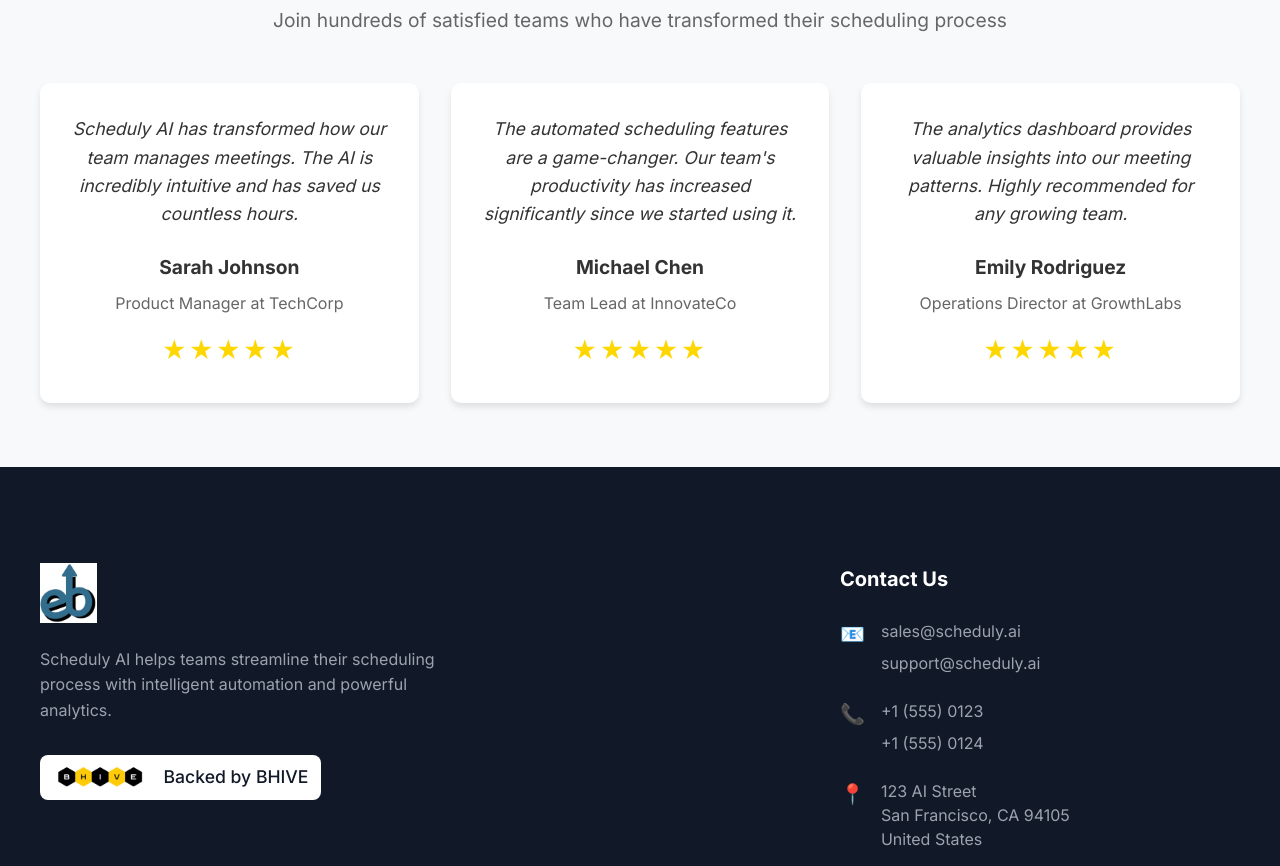
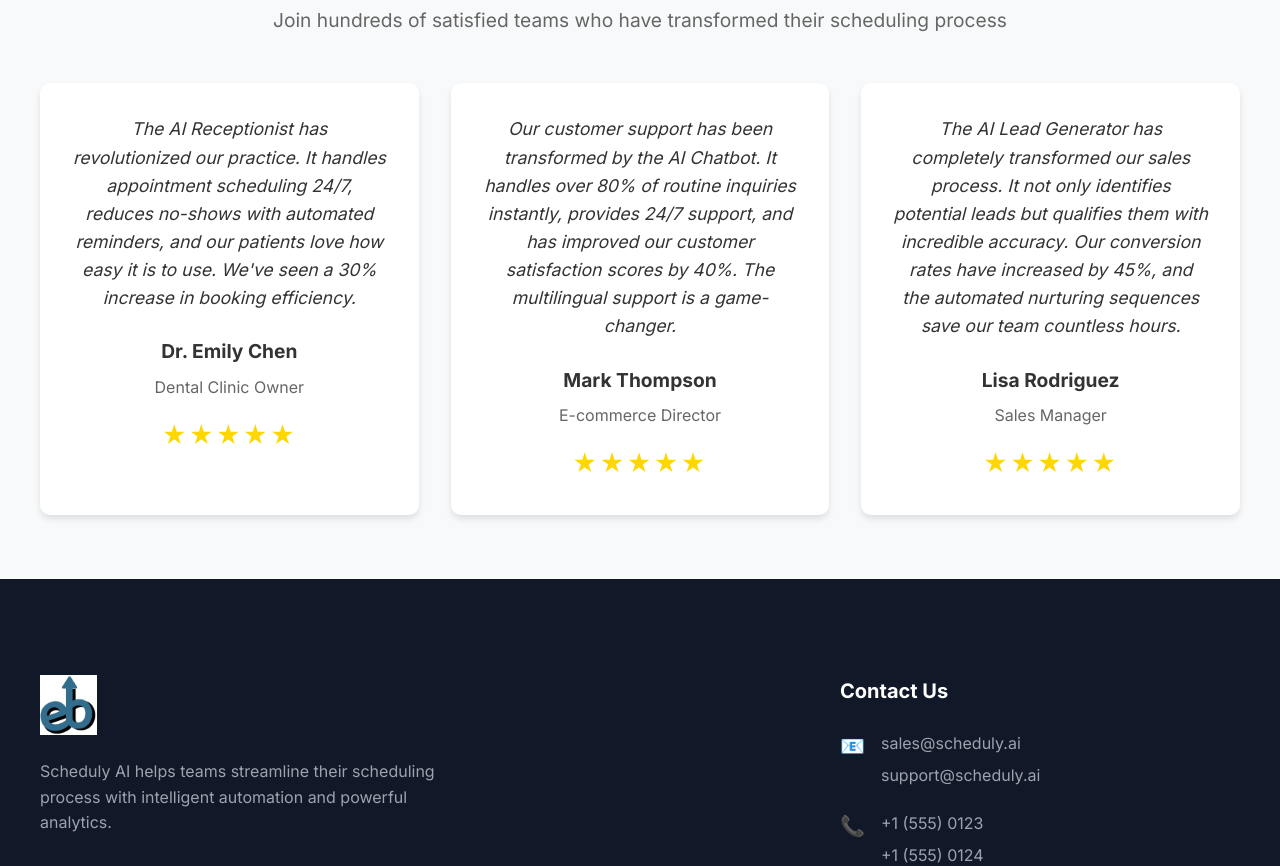
Before and after one commit to Jannatt22/Scheduly-AI, a React (Create React App) app: page / in a window 1280 px wide. Shown: the part 2592-3458 px from the top of the page. Built offline with nearby package versions, Linux system fonts and the light colour scheme.

Commit message:
Update testimonials with new reviews from Dr. Emily Chen, Mark Thompson, and Lisa Rodriguez

```diff
--- a/src/App.tsx
+++ b/src/App.tsx
@@ -224,21 +224,21 @@ const BenefitsSection = () => {
 const TestimonialsSection = () => {
   const testimonials = [
     {
-      text: "Scheduly AI has transformed how our team manages meetings. The AI is incredibly intuitive and has saved us countless hours.",
-      author: "Sarah Johnson",
-      role: "Product Manager at TechCorp",
+      text: "The AI Receptionist has revolutionized our practice. It handles appointment scheduling 24/7, reduces no-shows with automated reminders, and our patients love how easy it is to use. We've seen a 30% increase in booking efficiency.",
+      author: "Dr. Emily Chen",
+      role: "Dental Clinic Owner",
       rating: 5
     },
     {
-      text: "The automated scheduling features are a game-changer. Our team's productivity has increased significantly since we started using it.",
-      author: "Michael Chen",
-      role: "Team Lead at InnovateCo",
+      text: "Our customer support has been transformed by the AI Chatbot. It handles over 80% of routine inquiries instantly, provides 24/7 support, and has improved our customer satisfaction scores by 40%. The multilingual support is a game-changer.",
+      author: "Mark Thompson",
+      role: "E-commerce Director",
       rating: 5
     },
     {
-      text: "The analytics dashboard provides valuable insights into our meeting patterns. Highly recommended for any growing team.",
-      author: "Emily Rodriguez",
-      role: "Operations Director at GrowthLabs",
+      text: "The AI Lead Generator has completely transformed our sales process. It not only identifies potential leads but qualifies them with incredible accuracy. Our conversion rates have increased by 45%, and the automated nurturing sequences save our team countless hours.",
+      author: "Lisa Rodriguez",
+      role: "Sales Manager",
       rating: 5
     }
   ];
```
